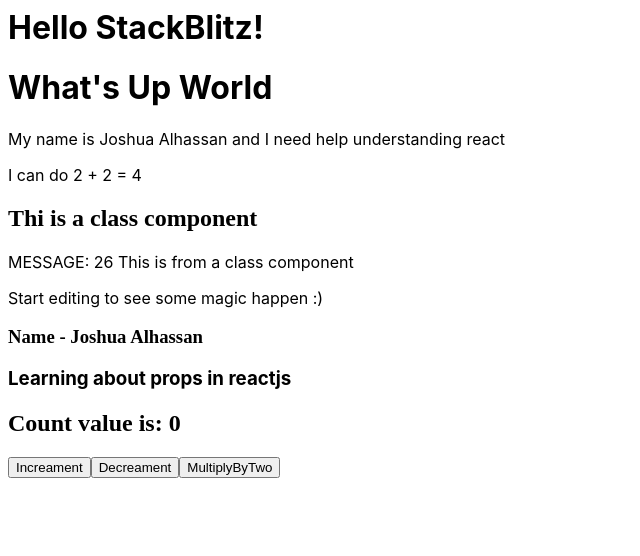
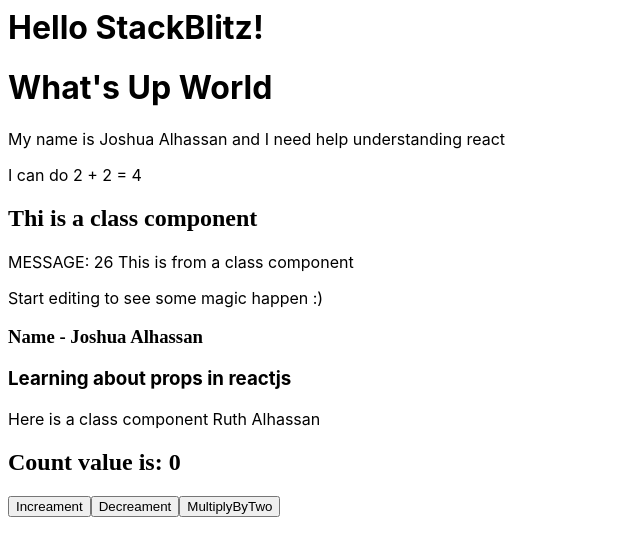
Before and after one commit to Josh-Alhassan/react-for-beginners-2022, a React (Create React App) app: page / in a window 1280 px wide. Shown: the top 556 px of the page, without its empty margins (0-640 px from the left). Built offline with nearby package versions, Linux system fonts and the light colour scheme.

Commit message:
functional and class based props destructuring

```diff
--- a/src/App.js
+++ b/src/App.js
@@ -4,6 +4,7 @@ import Hello from './Components/Hello'
 import Message from './Components/Message';
 import Profile from './Components/Profile';
 import Counter from './Components/Counter';
+import Resume from './Components/Resume';
 
 export default function App() {
   return (
@@ -16,6 +17,8 @@ export default function App() {
         <p>Learning about props in reactjs</p>
       </Profile>
 
+      <Resume name="Ruth" lastname="Alhassan" />
+
       {/* Counter Increament component using state */}
       <Counter />
     </div>
--- a/src/Components/Profile.js
+++ b/src/Components/Profile.js
@@ -1,10 +1,12 @@
 import React from 'react';
 
 const Profile = (props) => {
-  console.log(props)
+  // console.log(props)
+  const {name, lastname, children} = props
   return (
     <div>
-      <h3>Name - {props.name} {props.lastname} {props.children}</h3>
+      {/* <h3>Name - {props.name} {props.lastname} {props.children}</h3> */}
+      <h3>Name - {name} {lastname} {children}</h3>
     </div>
   )
 }
--- /dev/null
+++ b/src/Components/Resume.js
@@ -0,0 +1,15 @@
+import React, { Component } from 'react';
+
+class Resume extends Component {
+  render() {
+    const {name, lastname} = this.props;
+
+    return (
+      <div>
+        <p> Here is a class component {name} {lastname} </p>
+      </div>
+    )
+  }
+}
+
+export default Resume;
```
